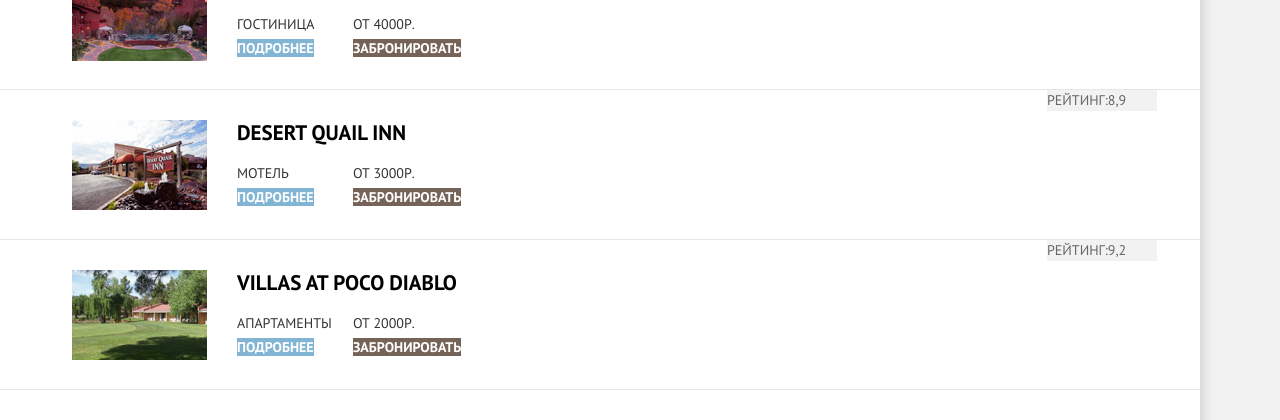
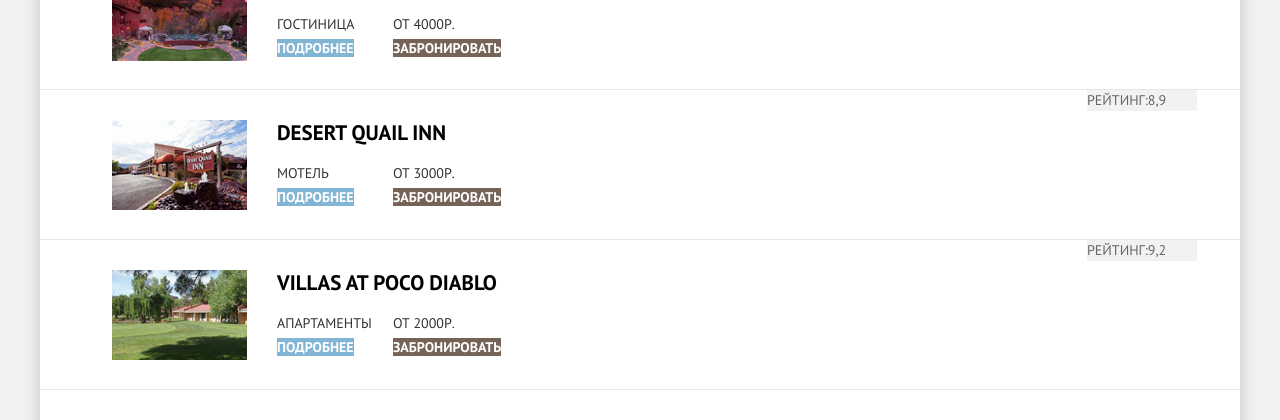
Before and after one commit to YuriyBevov/772541-sedona-24, a plain HTML site: page hotels.html in a window 1280 px wide. Shown: the part 116-536 px from the top of the page. Drawn offline with Linux system fonts and the light colour scheme.

Commit message:
Update style.css

```diff
--- a/css/style.css
+++ b/css/style.css
@@ -695,7 +695,7 @@ margin-top: 16px;
 
 /*hotels.html*/
 
-.inner-page *{
+main *{ /*пока не разберусь с отступами*/
   margin: 0;
   padding: 0;
 
```
